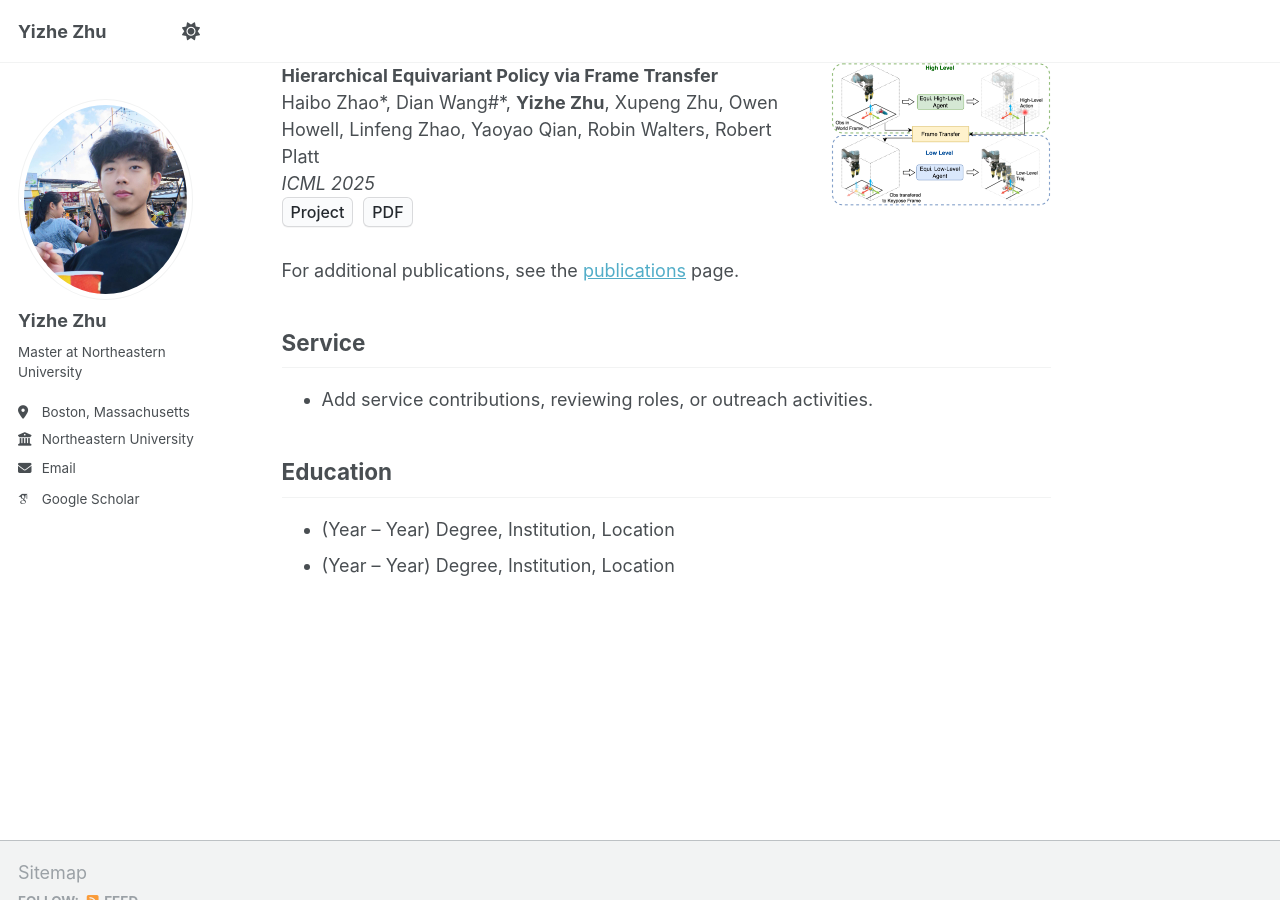
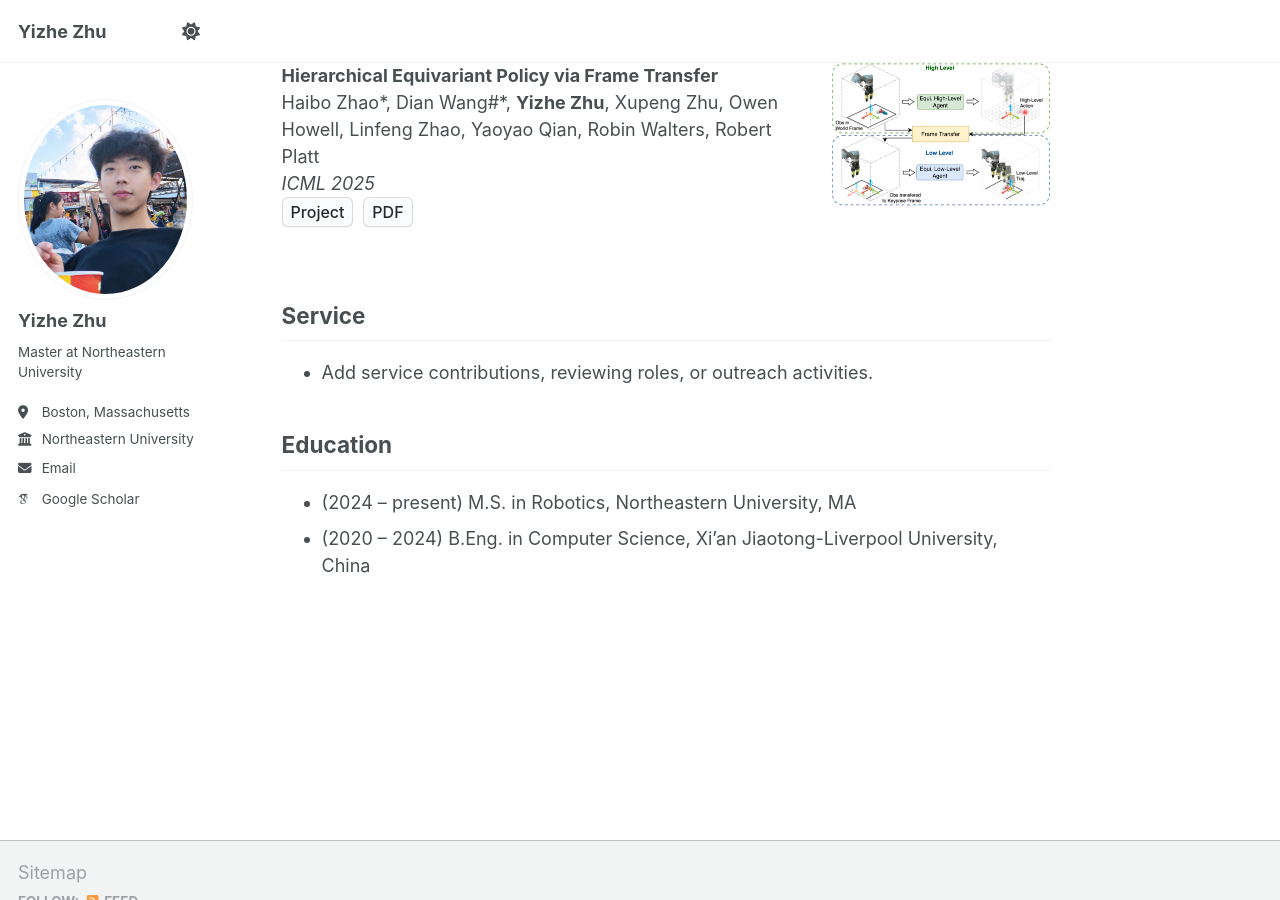
Before and after one commit to evenjohnyz/evenjohnyz.github.io, a Jekyll site: the page built from _pages/about.md, in a window 1280 px wide and 900 px high, scrolled down 1037 px. Built offline with Jekyll 4.4.1, drawn with Linux system fonts in a browser that asks for light colours; some web fonts are replaced.

Commit message:
Update education details and remove publications link
Removed additional publications link and updated education section.

```diff
--- a/_pages/about.md
+++ b/_pages/about.md
@@ -157,11 +157,9 @@ document.addEventListener("DOMContentLoaded", function() {
 </p>
 <div style="clear: both;"></div>
 
-For additional publications, see the <a href="{{ '/publications/' | relative_url }}">publications</a> page.
-
 ## Service
 - Add service contributions, reviewing roles, or outreach activities.
 
 ## Education
-- (Year&nbsp;–&nbsp;Year) Degree, Institution, Location
-- (Year&nbsp;–&nbsp;Year) Degree, Institution, Location
+- (2024&nbsp;–&nbsp;present) M.S. in Robotics, Northeastern University, MA
+- (2020&nbsp;–&nbsp;2024) B.Eng. in Computer Science, Xi'an Jiaotong-Liverpool University, China
```
